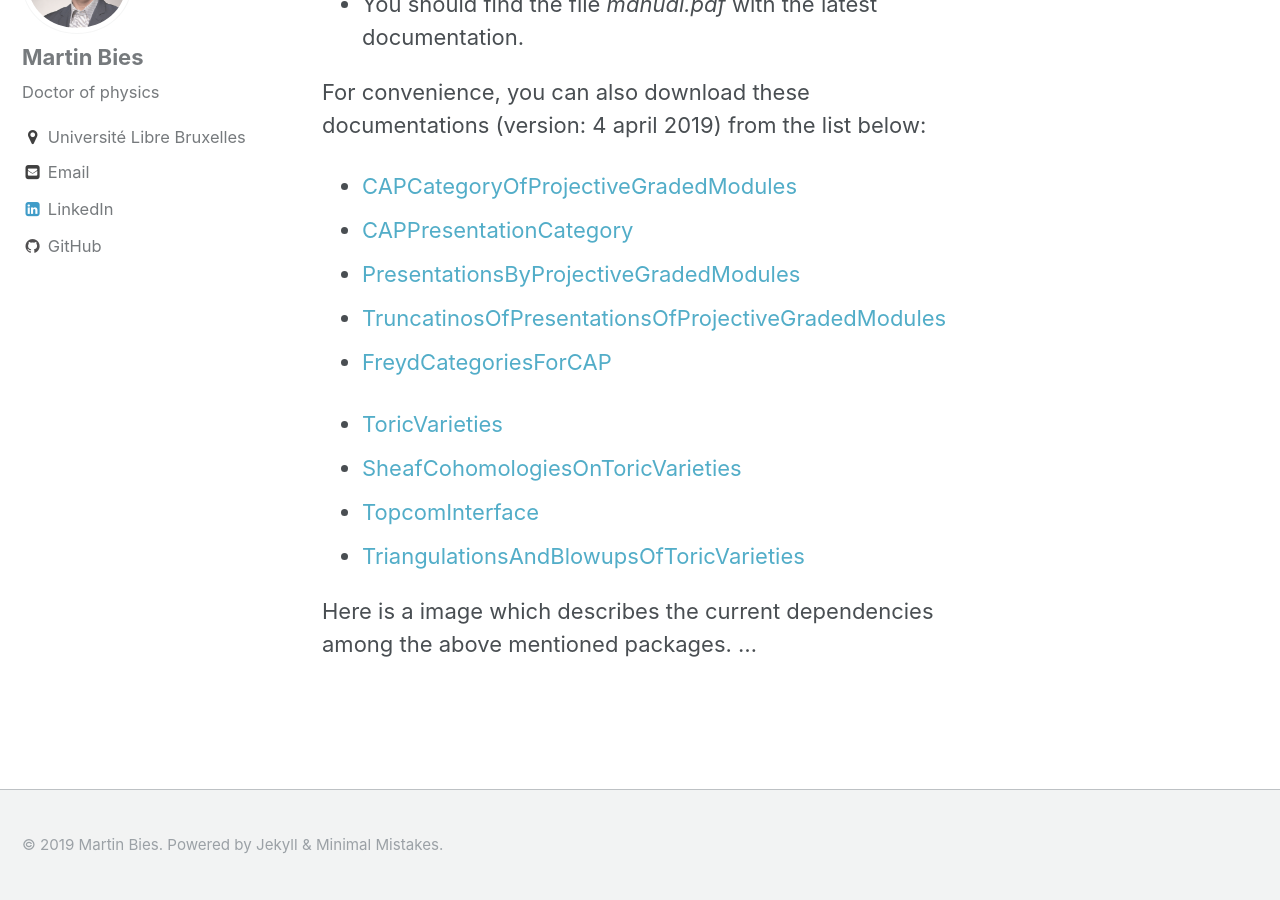
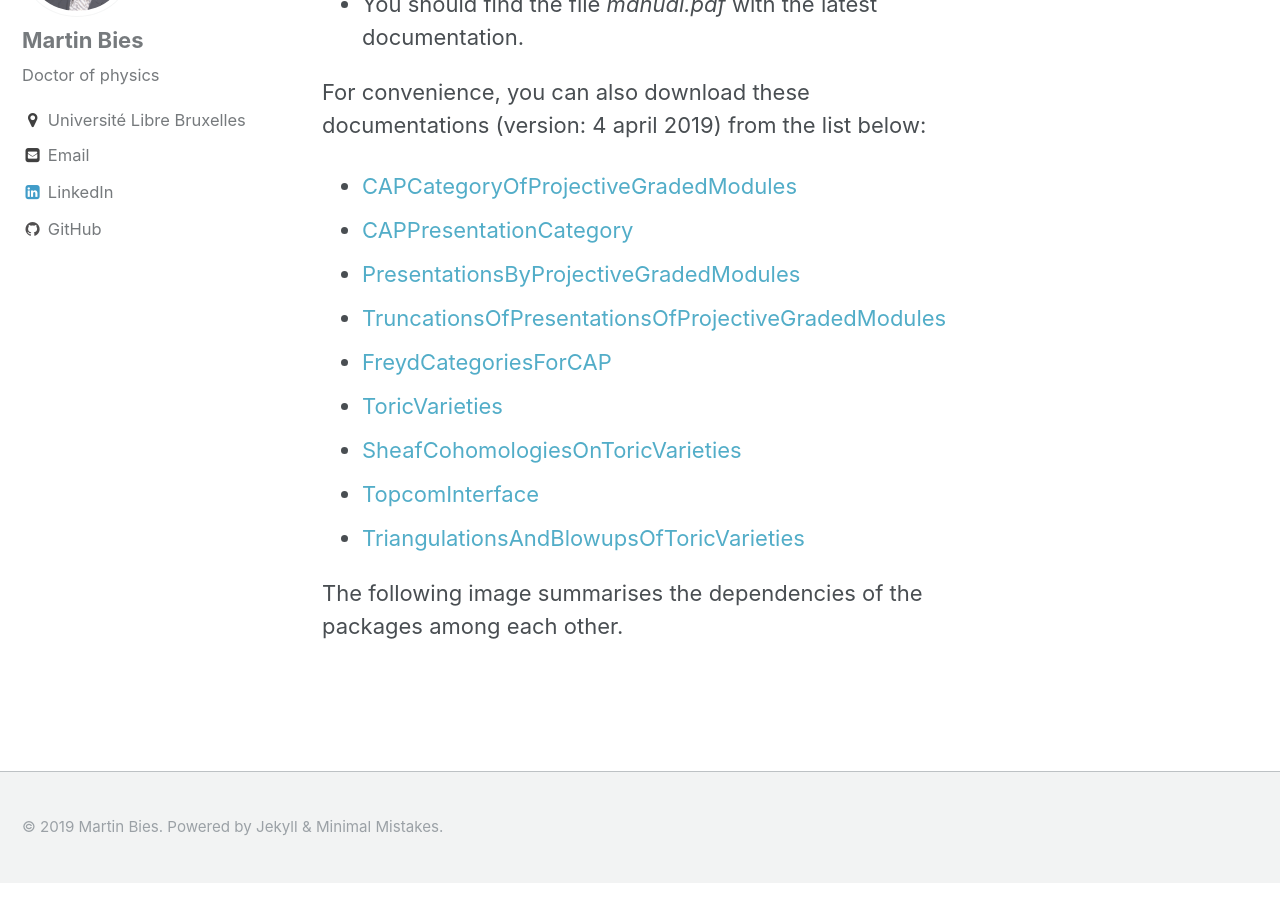
Before and after one commit to MartinBies/MartinBies.github.io, a Jekyll site: the page built from _pages/research.md, in a window 1280 px wide and 900 px high, scrolled down 4066 px. Built offline with Jekyll 4.4.1, drawn with Linux system fonts in a browser that asks for light colours; some of the changed text lies outside the part shown.

Commit message:
Minor changes

```diff
--- a/_pages/research.md
+++ b/_pages/research.md
@@ -87,13 +87,11 @@ For convenience, you can also download these documentations (version: 4 april 20
 * [CAPCategoryOfProjectiveGradedModules](/CAPCategoryOfProjectiveGradedModules.pdf)
 * [CAPPresentationCategory](/CAPPresentationCategory.pdf)
 * [PresentationsByProjectiveGradedModules](/PresentationsByProjectiveGradedModules.pdf)
-* [TruncatinosOfPresentationsOfProjectiveGradedModules](/TruncatinosOfPresentationsOfProjectiveGradedModules.pdf)
+* [TruncationsOfPresentationsOfProjectiveGradedModules](/TruncationsOfPresentationsOfProjectiveGradedModules.pdf)
 * [FreydCategoriesForCAP](/FreydCategoriesForCAP.pdf)
-
 * [ToricVarieties](/ToricVarieties.pdf)
 * [SheafCohomologiesOnToricVarieties](/SheafCohomologiesOnToricVarieties.pdf)
 * [TopcomInterface](/TopcomInterface.pdf)
 * [TriangulationsAndBlowupsOfToricVarieties](/TriangulationsAndBlowupsOfToricVarieties.pdf)
 
-Here is a image which describes the current dependencies among the above mentioned packages.
-...
+The following image summarises the dependencies of the packages among each other.
```
Also changed, not shown: other parts of _pages/research.md (+1 -1 lines).
